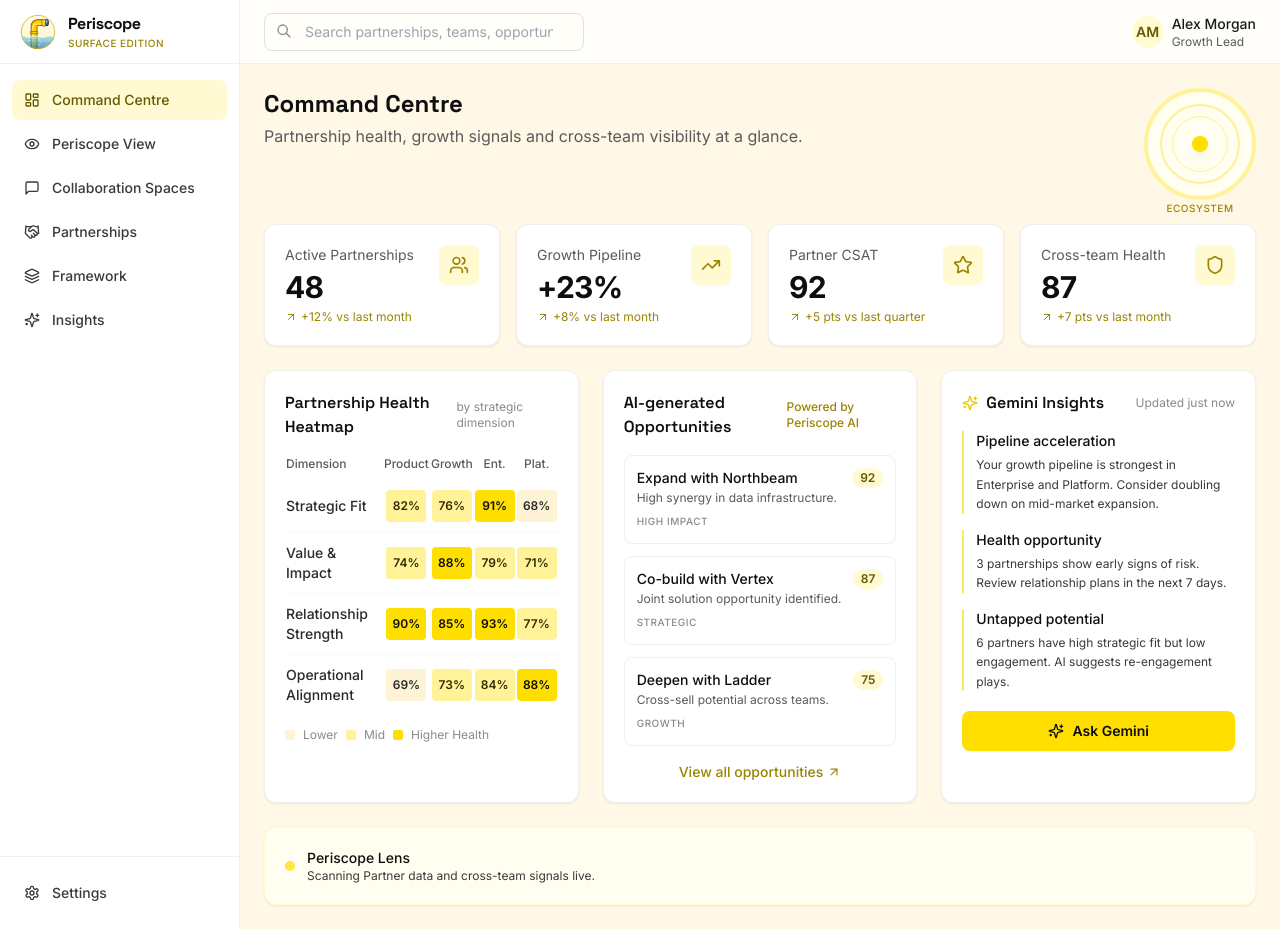
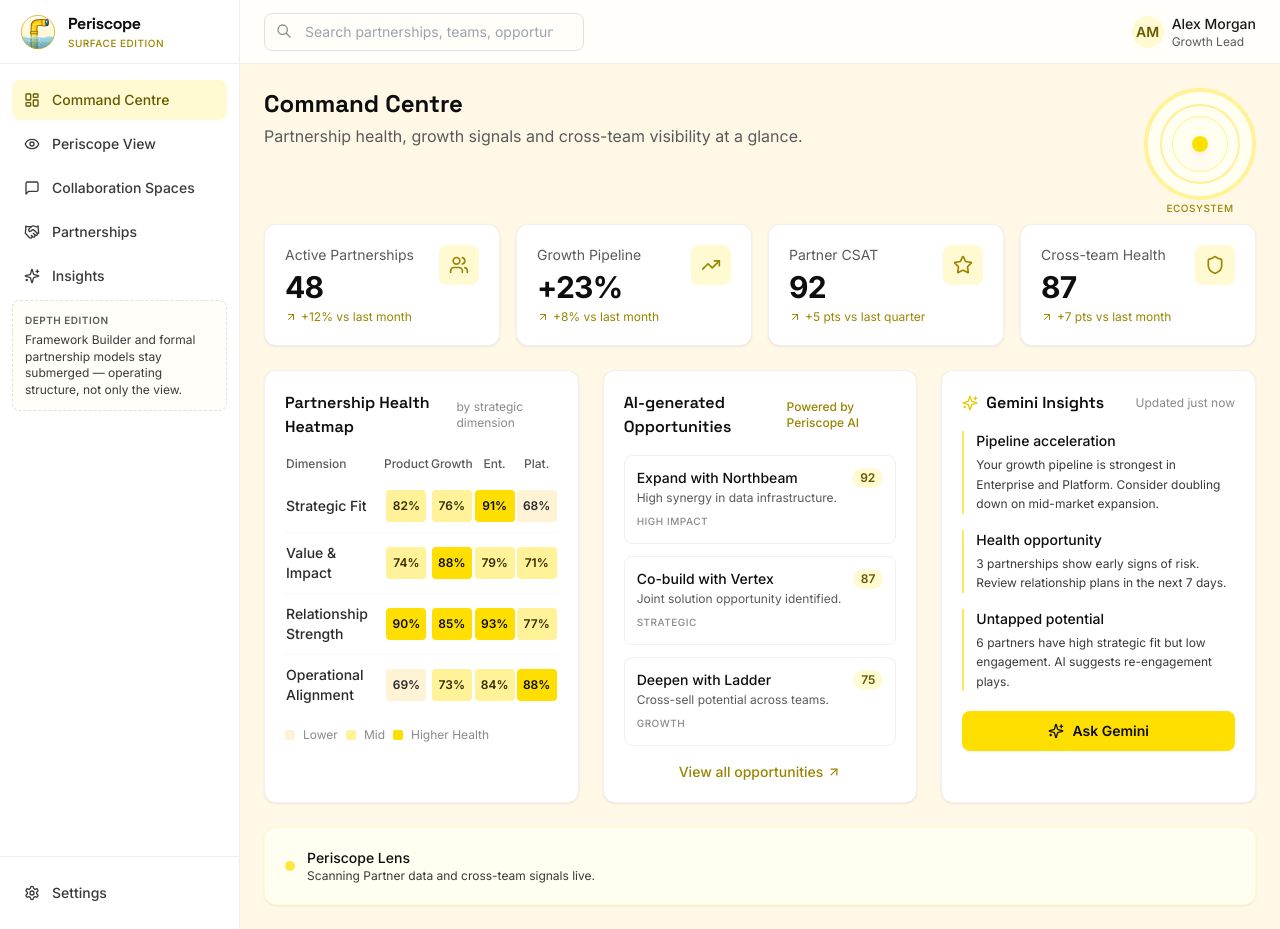
Before and after one commit to futureimadmin/periscope, a React (Vite) app in the folder frontend/: page /app in a window 1280 px wide. Built offline with nearby package versions, Linux system fonts and the light colour scheme.

Commit message:
feat(surface): remove Framework from Surface nav — Framework Builder belongs to Depth Edition

```diff
--- a/frontend/src/App.tsx
+++ b/frontend/src/App.tsx
@@ -4,7 +4,6 @@ import {
   Eye,
   MessageSquare,
   Handshake,
-  Layers,
   Sparkles,
   Settings,
 } from 'lucide-react'
@@ -13,16 +12,15 @@ import Dashboard from './pages/Dashboard'
 import PeriscopeView from './pages/PeriscopeView'
 import Collaboration from './pages/Collaboration'
 import Partnerships from './pages/Partnerships'
-import Framework from './pages/Framework'
 import Insights from './pages/Insights'
 import Landing from './pages/Landing'
 
+/** Surface Edition nav — visibility only. Framework Builder is Depth Edition. */
 const nav = [
   { to: '/app', label: 'Command Centre', icon: LayoutDashboard, end: true },
   { to: '/app/periscope', label: 'Periscope View', icon: Eye },
   { to: '/app/collaboration', label: 'Collaboration Spaces', icon: MessageSquare },
   { to: '/app/partnerships', label: 'Partnerships', icon: Handshake },
-  { to: '/app/framework', label: 'Framework', icon: Layers },
   { to: '/app/insights', label: 'Insights', icon: Sparkles },
 ]
 
@@ -58,6 +56,15 @@ function AppShell({ children }: { children: React.ReactNode }) {
               {label}
             </NavLink>
           ))}
+
+          <div className="mt-4 px-3 py-3 rounded-lg border border-dashed border-charcoal-200 bg-cream-50">
+            <p className="text-[10px] uppercase tracking-wider font-semibold text-charcoal-500">
+              Depth Edition
+            </p>
+            <p className="mt-1 text-xs text-charcoal-600 leading-snug">
+              Framework Builder and formal partnership models stay submerged — operating structure, not only the view.
+            </p>
+          </div>
         </nav>
 
         <div className="px-3 py-4 border-t border-charcoal-100">
@@ -122,7 +129,6 @@ export default function App() {
               <Route path="periscope" element={<PeriscopeView />} />
               <Route path="collaboration" element={<Collaboration />} />
               <Route path="partnerships" element={<Partnerships />} />
-              <Route path="framework" element={<Framework />} />
               <Route path="insights" element={<Insights />} />
               <Route path="settings" element={<Dashboard />} />
             </Routes>
```
